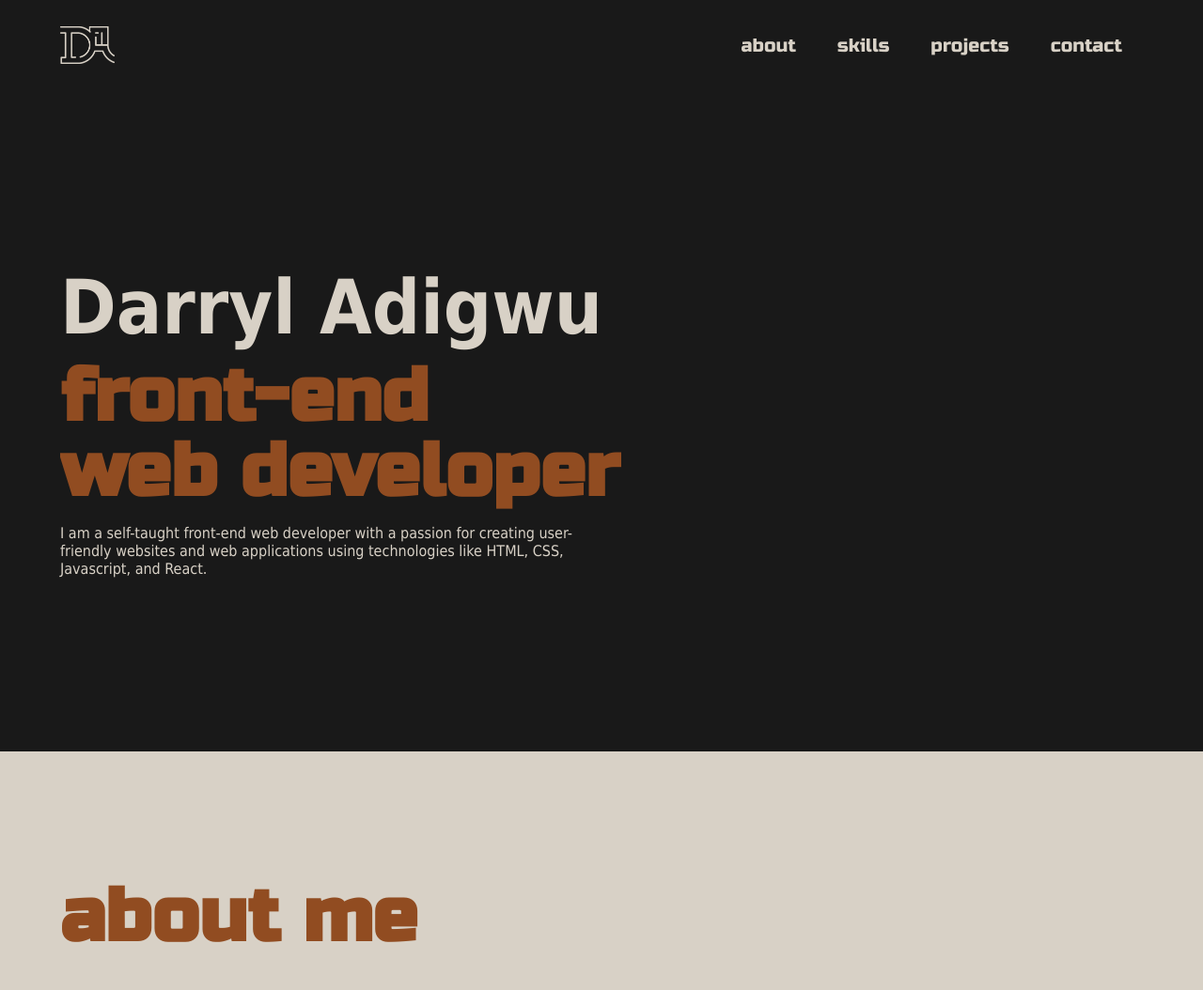
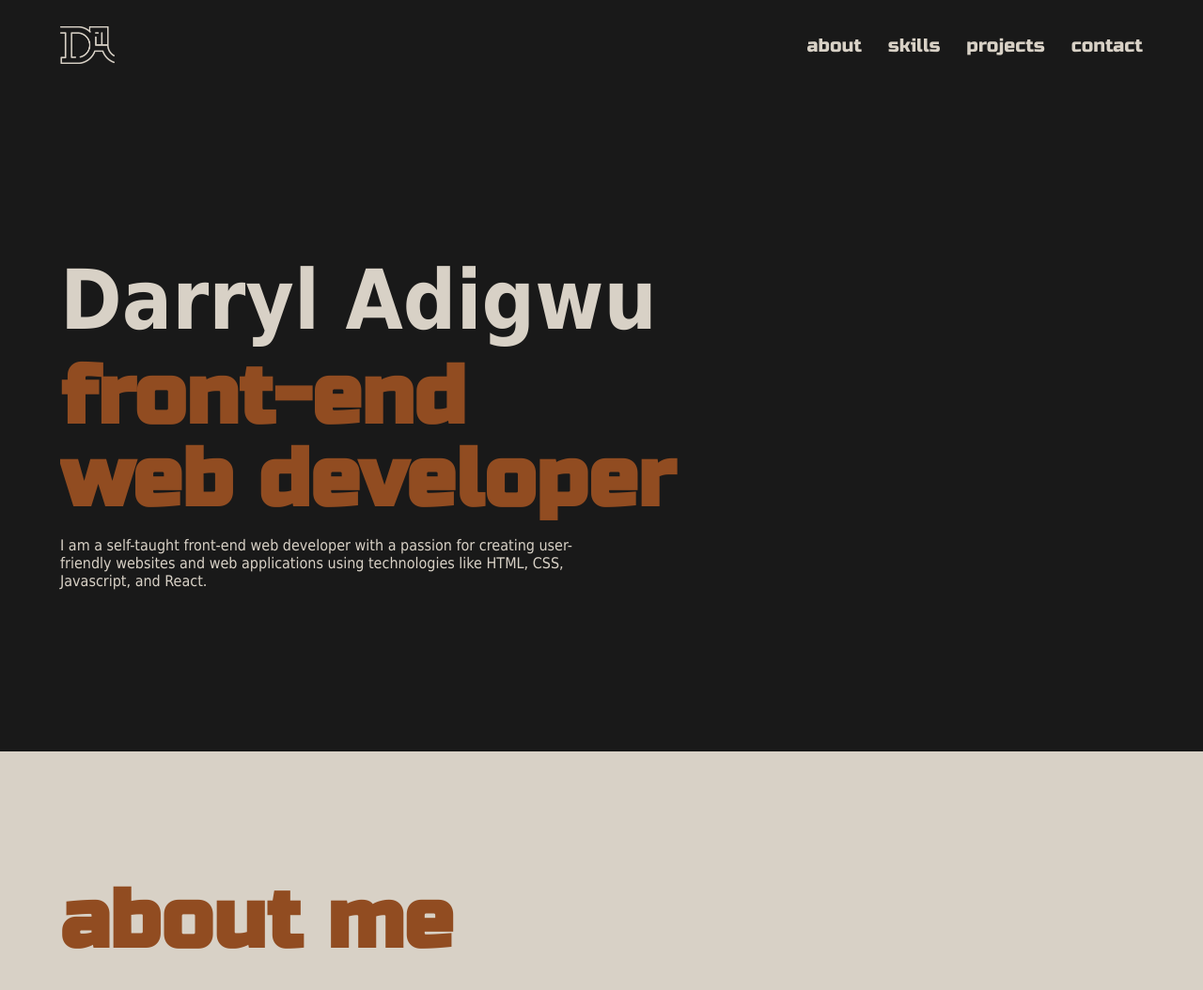
Before and after one commit to DarrylAdigwu/portfolio_site, a React (Vite) app: page / in a window 1280 px wide. Shown: the top 1054 px of the page at 94% size. Built offline with nearby package versions, Linux system fonts and the light colour scheme.

Commit message:
changed dropdown function in header, changes h2 positioning, and colors scheme

```diff
--- a/src/assets/css/about.css
+++ b/src/assets/css/about.css
@@ -21,6 +21,7 @@ section.about-container > div.about-grid {
     "r r r r r r r r r r"
     "s s s s s s s s s s"
   ;
+  grid-template-rows: 6rem auto auto auto auto;
   grid-gap: 5px;
 }
 
@@ -166,7 +167,7 @@ div.skills > span {
     ;
     align-content: center;
     grid-template-columns: 16rem;
-    grid-template-rows: auto minmax(auto, 18rem) auto auto;
+    grid-template-rows: 6rem minmax(auto, 18rem) auto auto;
     grid-gap: 2rem;
   }
 
--- a/src/assets/css/contact.css
+++ b/src/assets/css/contact.css
@@ -10,8 +10,7 @@ main > section.contact-container {
 }
 
 section.contact-container > div.contact-header {
-  height: 5rem;
-  margin-bottom: 3rem;
+  height: 6rem;
 }
 
 section.contact-container > p {
@@ -85,6 +84,14 @@ Form > button:active {
     padding: 6rem 4rem;
   }
 
+  section.contact-container > div.contact-header {
+    height: 6rem;
+  }
+
+  section.contact-container > p {
+    margin-top: 3rem;
+  }
+
   Form > input {
     margin-top: .5rem;
     margin-bottom: 1.5rem;
--- a/src/assets/css/projects.css
+++ b/src/assets/css/projects.css
@@ -8,7 +8,7 @@ main > section.projects-container {
 }
 
 section.projects-container > div.projects-header {
-  height: 5rem;
+  height: 6rem;
 }
 
 div.projects-header > h2.section-title {
@@ -16,7 +16,6 @@ div.projects-header > h2.section-title {
 }
 
 section.projects-container > div.projects-list {
-  margin-top: 5rem;
   margin-bottom: 2rem;
   height: fit-content;
 }
@@ -96,6 +95,7 @@ div.tools > span.display-tools {
     gap: 1rem;
     justify-content: space-between;
     max-width: 100%;
+    margin-top: 3rem;
   }
 
   div.projects-list > div.project {
--- a/src/components/Contact.jsx
+++ b/src/components/Contact.jsx
@@ -7,7 +7,12 @@ export default function Contact(props) {
   return(
     <section id="contact-section" className="contact-container">
       <div className="contact-header">
-        <h2 className="section-title">contact</h2>
+        <h2
+        ref={props.titleRef}
+        className={`section-title ${props.isObserved ? `title-show` : null}`}
+        >
+          contact
+        </h2>
       </div>
       <p>
         Please feel free to email
--- a/src/index.css
+++ b/src/index.css
@@ -7,6 +7,7 @@
   color: #d8d1c6;
 }
 
+/* Google font */
 .russo-one-regular {
   font-family: "Russo One", sans-serif;
   font-weight: 400;
@@ -67,6 +68,29 @@ header > nav#burger.non-active {
   display: none;
 }
 
+/* Animation for nav screen */
+@keyframes coverScreen {
+  0% {
+    height: 0vh;
+    left: 100vw;
+  }
+  100% {
+    height: 100vh;
+    left: 0vw;
+  }
+}
+
+/* Animation for content on nav screen to appear */
+@keyframes appear {
+  0% {
+    opacity: 0;
+  }
+
+  100% {
+    opacity: 1;
+  }
+}
+
 header > nav#off-screen {
   display: none;
 }
@@ -78,11 +102,14 @@ header > nav#off-screen.active {
   flex-wrap: wrap;
   align-content: center;
   background-image: url("./assets/images/grain.svg");
-  background-color: rgba(116,98,80, .875);
-  min-width: 100vw;
-  min-height: 100%;
+  background-color: rgba(145,76,33, 1);
+  height: 100vh;
+  width: 100vw;
+  /* min-width: 100vw;
+  min-height: 100%; */
   top: 0;
   left: 0;
+  animation: coverScreen 1s ease-in-out;
 }
 
 nav#off-screen > button {
@@ -100,12 +127,14 @@ nav#off-screen > button {
   color: #d8d1c6;
   cursor: pointer;
   right: 0;
+  animation: appear 1.5s ease-in;
 }
 
 nav#off-screen > li {
   width: 100%;
   margin-block: .5rem;
   text-align: center;
+  animation: appear 2s ease-in;
   opacity: 1;
 }
 
@@ -168,7 +197,7 @@ section.headline > h1.highlight {
   font-family: "Russo One";
   line-height: 2.5rem;
   height: 5rem;
-  animation: 2s growUp;
+  animation: 1s growUp;
   overflow: hidden;
   margin-block: .5rem;
 }
@@ -181,9 +210,11 @@ section.headline > h1.highlight {
 @keyframes heightUp {
   0% {
     height: 0;
+    opacity: 0;
   }
   100% {
     height: 100%;
+    opacity: 1;
   }
 }
 
@@ -191,19 +222,251 @@ h2.section-title {
   font-size: 3rem;
   overflow: hidden;
   height: 0;
-  margin-bottom: 2rem;
   color: #914c21;
-  /* opacity: 0; */
+  opacity: 0;
   font-family: "Russo One";
 }
 
 h2.title-show {
   opacity: 1;
-  height: 7rem;
+  height: 6rem;
   max-height: 6rem;
-  animation: heightUp 2s ease-in;
+  animation: heightUp 1s ease-in;
 }
 
+
+/* Screen size for smaller mobile */
+@media only screen and (min-width: 380px) {
+  header {
+    padding: 0 2rem;
+  }
+
+  main > section.headline {
+    padding: 0 2rem;
+  }
+
+  main > section.headline > h1 {
+    font-size: 2.5rem;
+  }
+
+  main > section.headline > p {
+    font-size: 1rem;
+  }
+
+  nav#off-screen > button {
+    padding: 0 2rem;
+  }
+
+  nav#off-screen > li a {
+    font-size: 4rem;
+  }
+
+  @keyframes growUp {
+    0% {
+      height: 0;
+    }
+    100% {
+      height: 5.125rem;
+    }
+  }
+
+}
+
+/* Screen size for 480px */
+@media only screen and (min-width: 480px) {
+  main > section.headline > h1 {
+    font-size: 3rem;
+  }
+
+  section.headline > h1.highlight {
+    line-height: 3rem;
+  }
+
+  section.headline > h1.highlight {
+    height: 6.125rem;
+  }
+
+  @keyframes growUp {
+    0% {
+      height: 0;
+    }
+    100% {
+      height: 6.125rem;
+    }
+  }
+
+}
+
+
+/* Screen size for 768px */
+@media only screen and (min-width: 768px) {
+  header {
+    padding: 0 4rem;
+  }
+
+  header > h2.fake-logo {
+    font-size: 2rem;
+  }
+
+  header > nav#burger {
+    display: none;
+  }
+
+  header > nav#nav-bar {
+    display: flex;
+    justify-content: space-between;
+    list-style: none;
+    gap: 1.75rem;
+  }
+
+  @keyframes fadeIn {
+    0% {
+      opacity: 0;
+    }
+    100% {
+      opacity: 100%;
+    }
+  }
+
+  header > nav#nav-bar > li a {
+    text-decoration: none;
+    color: #d8d1c6;
+    font-size: 1.25rem;
+    font-family: "Russo One";
+  }
+
+  header > nav#nav-bar > li a:hover {
+    border: 2px solid #914c21;
+    border-left: none;
+    border-right: none;
+    border-radius: 6px;
+    padding: 0 0 .25rem;
+    text-decoration: line-through;
+    color: #914c21;
+    animation: fadeIn 300ms ease-in;
+  }
+
+  main > section.headline {
+    width: 100%;
+    max-width: 800px;
+    padding: 0 0 0 4rem;
+  }
+
+  main > section.headline > h1 {
+    font-size: 4rem;
+  }
+
+  section.headline > h1.highlight {
+    line-height: 4rem;
+    height: 8rem;
+  }
+
+  @keyframes growUp {
+    0% {
+      height: 0;
+    }
+    100% {
+      height: 8rem;
+    }
+  }
+
+  h2.section-title {
+    margin-bottom: 0;
+    font-size: 4rem;
+  }
+
+
+  main > section.headline > p {
+    width: 80%;
+  }
+}
+
+/* Screen size for 1024px */
+@media only screen and (min-width: 1024px) {
+  main > section.headline > h1 {
+    max-width: none;
+  }
+
+  main > section.headline > h1 {
+    font-size: 5rem;
+  }
+
+  section.headline > h1.highlight {
+    line-height: 5.5rem;
+    height: 10.5rem;
+  }
+
+  @keyframes growUp {
+    0% {
+      height: 0;
+    }
+    100% {
+      height: 10.5rem;
+    }
+  }
+
+  h2.section-title {
+    font-size: 5rem;
+  }
+
+  h2.title-show {
+    opacity: 1;
+    height: fit-content;
+    max-height: 7rem;
+  }
+}
+
+/* Screen size for 1200px */
+@media only screen and (min-width: 1200px) {
+  main > section.headline {
+    max-width: 800px;
+  }
+
+  main > section.headline > h1 {
+    font-size: 5.5rem;
+  }
+
+  section.headline > h1.highlight {
+    line-height: 5.5rem;
+    height: 11.5rem;
+  }
+
+  @keyframes growUp {
+    0% {
+      height: 0;
+    }
+    100% {
+      height: 11.5rem;
+    }
+  }
+
+  h2.section-title {
+    font-size: 5.5rem;
+  }
+}
+
+
+/* Footer */
+footer {
+  display: flex;
+  align-items: center;
+  justify-self: center;
+  min-height: 12rem;
+  width: 100vw;
+  min-width: 300px;
+  background-color: #2b2b29;
+  padding: 1rem 2rem;
+  margin: 0;
+  color: white;
+}
+
+@media only screen and (min-width: 1024px) {
+  footer {
+    padding: 1rem 4rem;
+  }
+}
+
+/* Switch SVG backgrounds when they break */
 /* Adjust svg filter for screen sizes 240px - 290px */
 @media only screen and (min-width: 240px) and (max-width: 290px) {
   body {
@@ -244,205 +507,3 @@ h2.title-show {
     background-image: url("./assets/images/grain2.svg");
   }
 }
-
-/* Screen size for smaller mobile */
-@media only screen and (min-width: 380px) {
-  header {
-    padding: 0 2rem;
-  }
-
-  main > section.headline {
-    padding: 0 2rem;
-  }
-
-  main > section.headline > h1 {
-    font-size: 2.5rem;
-  }
-
-  main > section.headline > p {
-    font-size: 1rem;
-  }
-
-  nav#off-screen > button {
-    padding: 0 2rem;
-  }
-
-  nav#off-screen > li a {
-    font-size: 4rem;
-  }
-
-  @keyframes growUp {
-    0% {
-      height: 0;
-    }
-    100% {
-      height: 5.125rem;
-    }
-  }
-
-}
-
-
-/* Screen size for 480px */
-@media only screen and (min-width: 480px) {
-  main > section.headline > h1 {
-    font-size: 3rem;
-  }
-
-  section.headline > h1.highlight {
-    line-height: 3rem;
-  }
-
-  @keyframes growUp {
-    0% {
-      height: 0;
-    }
-    100% {
-      height: 6.125rem;
-    }
-  }
-
-}
-
-
-/* Screen size for 768px */
-@media only screen and (min-width: 768px) {
-  header {
-    padding: 0 4rem;
-  }
-
-  header > h2.fake-logo {
-    font-size: 2rem;
-  }
-
-  header > nav#burger {
-    display: none;
-  }
-
-  header > nav#nav-bar {
-    display: flex;
-    list-style: none;
-  }
-
-  @keyframes fadeIn {
-    0% {
-      opacity: 0;
-    }
-    100% {
-      opacity: 100%;
-    }
-  }
-
-  header > nav#nav-bar > li a {
-    text-decoration: none;
-    color: #d8d1c6;
-    margin: 0 1.125rem;
-    padding: 0 .25rem;
-    font-size: 1.25rem;
-    font-family: "Russo One";
-  }
-
-  header > nav#nav-bar > li a:hover {
-    border: 2px solid #914c21;
-    border-left: none;
-    border-right: none;
-    border-radius: 6px;
-    padding: 0 0 .25rem;
-    text-decoration: line-through;
-    color: #914c21;
-    animation: fadeIn 300ms ease-in;
-  }
-
-  main > section.headline {
-    width: 100%;
-    max-width: 800px;
-    padding: 0 0 0 4rem;
-  }
-
-  main > section.headline > h1 {
-    font-size: 3.5rem;
-  }
-
-  section.headline > h1.highlight {
-    line-height: 3.5rem;
-    height: 7.5rem;
-  }
-
-  @keyframes growUp {
-    0% {
-      height: 0;
-    }
-    100% {
-      height: 7.5rem;
-    }
-  }
-
-  h2.section-title {
-    margin-bottom: 0;
-  }
-
-  main > section.headline > p {
-    width: 80%;
-  }
-}
-
-/* Screen size for 1024px */
-@media only screen and (min-width: 1024px) {
-  main > section.headline > h1 {
-    max-width: none;
-  }
-
-  main > section.headline > h1 {
-    font-size: 5rem;
-  }
-
-  section.headline > h1.highlight {
-    line-height: 5rem;
-    height: 10.5rem;
-  }
-
-  @keyframes growUp {
-    0% {
-      height: 0;
-    }
-    100% {
-      height: 10.5rem;
-    }
-  }
-
-  h2.section-title {
-    font-size: 4rem;
-  }
-}
-
-/* Screen size for 1200px */
-@media only screen and (min-width: 1200px) {
-  main > section.headline {
-    max-width: 800px;
-  }
-
-  h2.section-title {
-    font-size: 5rem;
-  }
-}
-
-
-/* Footer */
-footer {
-  display: flex;
-  align-items: center;
-  justify-self: center;
-  min-height: 12rem;
-  width: 100vw;
-  min-width: 300px;
-  background-color: #2b2b29;
-  padding: 1rem 2rem;
-  margin: 0;
-  color: white;
-}
-
-@media only screen and (min-width: 1024px) {
-  footer {
-    padding: 1rem 4rem;
-  }
-}
```
Also changed, not shown: src/components/Header.jsx (+22 -8 lines).
